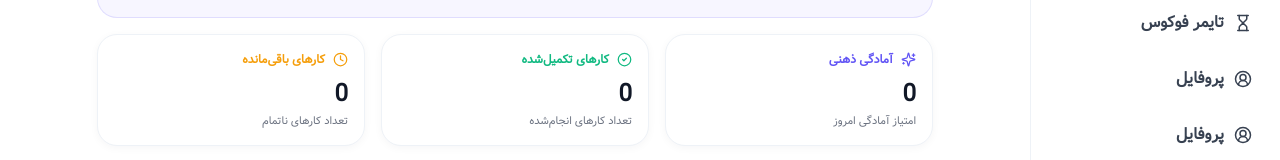
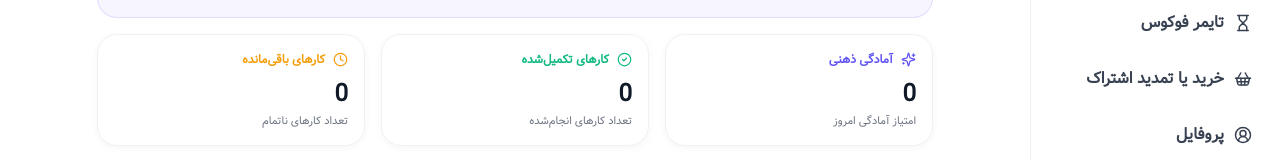
Before and after one commit to ARS6666/Mentoral_web, a React (Create React App) app in the folder mentora_web/: page /today in a window 1280 px wide. Both pictures are taken after a click on the button 1236 px from the left and 35 px from the top of the page. Shown: the part 481-641 px from the top of the page. Built offline with nearby package versions, Linux system fonts and the light colour scheme.

Commit message:
adding subscriptionplans to SideBar.js

```diff
--- a/mentora_web/src/components/SideBar.js
+++ b/mentora_web/src/components/SideBar.js
@@ -11,6 +11,7 @@ import {
     ClipboardCheck,
     Hourglass,
     X,
+    ShoppingBasket,
 } from "lucide-react";
 
 export default function AppSidebar({ open, onClose }) {
@@ -22,7 +23,7 @@ export default function AppSidebar({ open, onClose }) {
         { key: "/practice", label: "تمرین و آزمون", icon: <BookMarked size={18} /> },
         { key: "/reports", label: "گزارش‌ها", icon: <BarChart3 size={18} /> },
         { key: "/focustimer", label: "تایمر فوکوس", icon: <Hourglass size={18} /> },
-        { key: "/profile", label: "پروفایل", icon: <UserCircle2 size={18} /> },
+        { key: "/subscriptionplans", label: "خرید یا تمدید اشتراک", icon: <ShoppingBasket size={18} /> },
         { key: "/profile", label: "پروفایل", icon: <UserCircle2 size={18} /> },
     ];
 
```
